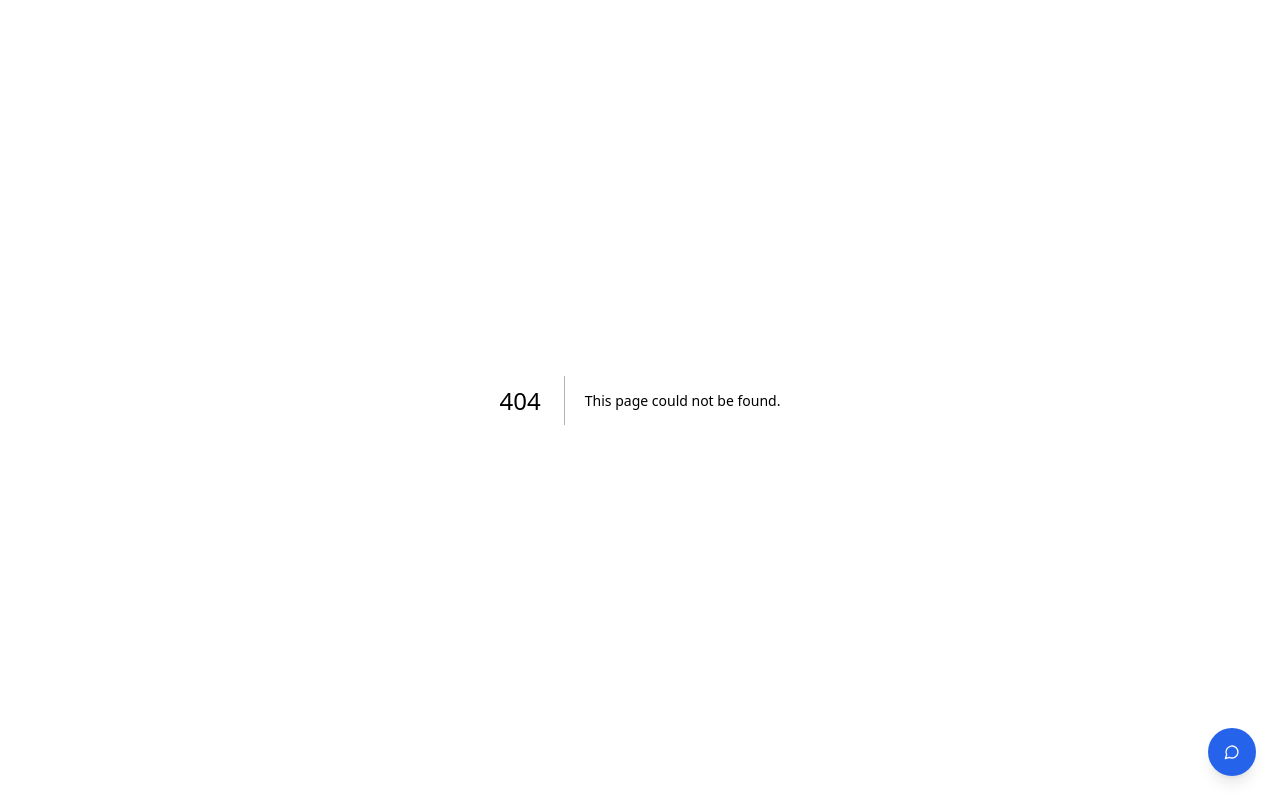
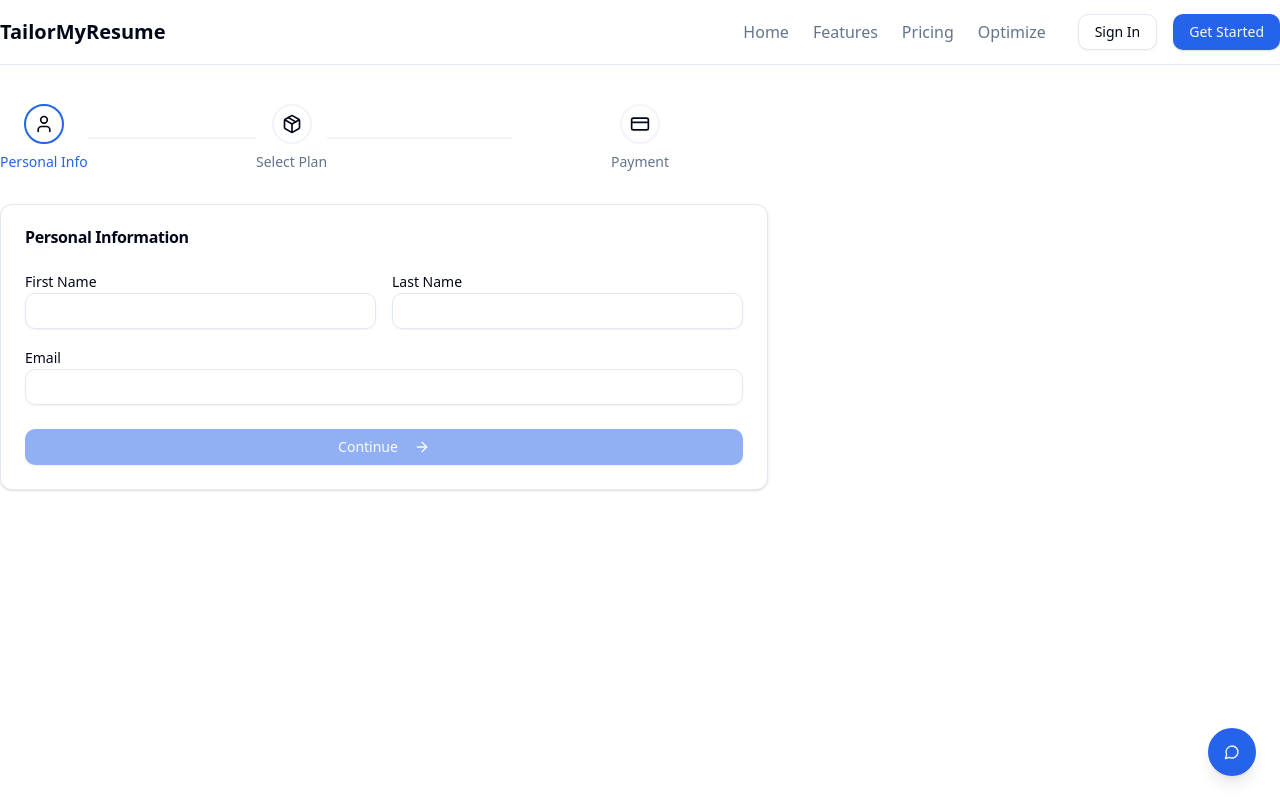
Before and after one commit to orozcop9/TailorMyResume-AI, a Next.js app: page /onboarding in a window 1280 px wide. Before the commit this address had no page. Built offline with nearby package versions, Linux system fonts and the light colour scheme.

Commit message:
feat(onboarding): Implement multi-step onboarding flow

```diff
--- a/src/components/layout/Header.tsx
+++ b/src/components/layout/Header.tsx
@@ -35,7 +35,9 @@ export function Header() {
           </div>
           <div className="flex items-center gap-4">
             <Button variant="outline">Sign In</Button>
-            <Button>Get Started</Button>
+            <Button asChild>
+              <Link href="/onboarding">Get Started</Link>
+            </Button>
           </div>
         </div>
 
@@ -66,7 +68,9 @@ export function Header() {
             ))}
             <div className="grid gap-4 pt-4 border-t">
               <Button variant="outline" className="w-full">Sign In</Button>
-              <Button className="w-full">Get Started</Button>
+              <Button asChild className="w-full">
+                <Link href="/onboarding">Get Started</Link>
+              </Button>
             </div>
           </div>
         </div>
--- /dev/null
+++ b/src/components/onboarding/OnboardingForm.tsx
@@ -0,0 +1,196 @@
+
+import { useState } from "react";
+import { Button } from "@/components/ui/button";
+import { Card, CardContent, CardHeader, CardTitle } from "@/components/ui/card";
+import { Input } from "@/components/ui/input";
+import { OnboardingSteps } from "@/components/onboarding/OnboardingSteps";
+import { RadioGroup, RadioGroupItem } from "@/components/ui/radio-group";
+import { Label } from "@/components/ui/label";
+import { ArrowRight, CheckCircle2 } from "lucide-react";
+
+export function OnboardingForm() {
+  const [step, setStep] = useState(1);
+  const [formData, setFormData] = useState({
+    firstName: "",
+    lastName: "",
+    email: "",
+    selectedPlan: "pro",
+    cardNumber: "",
+    expiryDate: "",
+    cvv: ""
+  });
+
+  const plans = [
+    {
+      id: "free",
+      name: "Free Plan",
+      price: "$0/mo",
+      description: "Perfect for trying out our services"
+    },
+    {
+      id: "pro",
+      name: "Pro Plan",
+      price: "$29/mo",
+      description: "Best for active job seekers",
+      popular: true
+    },
+    {
+      id: "enterprise",
+      name: "Enterprise Plan",
+      price: "$99/mo",
+      description: "For teams and organizations"
+    }
+  ];
+
+  const handleInputChange = (e: React.ChangeEvent<HTMLInputElement>) => {
+    const { name, value } = e.target;
+    setFormData((prev) => ({ ...prev, [name]: value }));
+  };
+
+  const handleNextStep = () => {
+    if (step < 3) {
+      setStep(step + 1);
+    } else {
+      // Handle form submission
+      console.log("Form submitted:", formData);
+    }
+  };
+
+  const isStepValid = () => {
+    switch (step) {
+      case 1:
+        return formData.firstName && formData.lastName && formData.email;
+      case 2:
+        return formData.selectedPlan;
+      case 3:
+        return formData.cardNumber && formData.expiryDate && formData.cvv;
+      default:
+        return false;
+    }
+  };
+
+  return (
+    <div className="container max-w-3xl py-10">
+      <OnboardingSteps currentStep={step} />
+
+      <Card className="mt-8">
+        <CardHeader>
+          <CardTitle>
+            {step === 1 && "Personal Information"}
+            {step === 2 && "Choose Your Plan"}
+            {step === 3 && "Payment Details"}
+          </CardTitle>
+        </CardHeader>
+        <CardContent>
+          {step === 1 && (
+            <div className="space-y-4">
+              <div className="grid grid-cols-2 gap-4">
+                <div>
+                  <Label htmlFor="firstName">First Name</Label>
+                  <Input
+                    id="firstName"
+                    name="firstName"
+                    value={formData.firstName}
+                    onChange={handleInputChange}
+                  />
+                </div>
+                <div>
+                  <Label htmlFor="lastName">Last Name</Label>
+                  <Input
+                    id="lastName"
+                    name="lastName"
+                    value={formData.lastName}
+                    onChange={handleInputChange}
+                  />
+                </div>
+              </div>
+              <div>
+                <Label htmlFor="email">Email</Label>
+                <Input
+                  id="email"
+                  name="email"
+                  type="email"
+                  value={formData.email}
+                  onChange={handleInputChange}
+                />
+              </div>
+            </div>
+          )}
+
+          {step === 2 && (
+            <RadioGroup
+              value={formData.selectedPlan}
+              onValueChange={(value) => setFormData((prev) => ({ ...prev, selectedPlan: value }))}
+              className="space-y-4"
+            >
+              {plans.map((plan) => (
+                <Label
+                  key={plan.id}
+                  htmlFor={plan.id}
+                  className={`flex items-center justify-between p-4 border rounded-lg cursor-pointer hover:border-primary transition-colors ${
+                    formData.selectedPlan === plan.id ? "border-primary bg-primary/5" : ""
+                  } ${plan.popular ? "ring-2 ring-primary" : ""}`}
+                >
+                  <div className="flex items-start gap-3">
+                    <RadioGroupItem value={plan.id} id={plan.id} />
+                    <div>
+                      <div className="font-medium">{plan.name}</div>
+                      <div className="text-sm text-muted-foreground">{plan.description}</div>
+                    </div>
+                  </div>
+                  <div className="text-lg font-bold">{plan.price}</div>
+                </Label>
+              ))}
+            </RadioGroup>
+          )}
+
+          {step === 3 && (
+            <div className="space-y-4">
+              <div>
+                <Label htmlFor="cardNumber">Card Number</Label>
+                <Input
+                  id="cardNumber"
+                  name="cardNumber"
+                  value={formData.cardNumber}
+                  onChange={handleInputChange}
+                  placeholder="1234 5678 9012 3456"
+                />
+              </div>
+              <div className="grid grid-cols-2 gap-4">
+                <div>
+                  <Label htmlFor="expiryDate">Expiry Date</Label>
+                  <Input
+                    id="expiryDate"
+                    name="expiryDate"
+                    value={formData.expiryDate}
+                    onChange={handleInputChange}
+                    placeholder="MM/YY"
+                  />
+                </div>
+                <div>
+                  <Label htmlFor="cvv">CVV</Label>
+                  <Input
+                    id="cvv"
+                    name="cvv"
+                    value={formData.cvv}
+                    onChange={handleInputChange}
+                    placeholder="123"
+                  />
+                </div>
+              </div>
+            </div>
+          )}
+
+          <Button
+            onClick={handleNextStep}
+            disabled={!isStepValid()}
+            className="w-full mt-6"
+          >
+            {step === 3 ? "Complete Sign Up" : "Continue"}
+            <ArrowRight className="ml-2 h-4 w-4" />
+          </Button>
+        </CardContent>
+      </Card>
+    </div>
+  );
+}
--- /dev/null
+++ b/src/components/onboarding/OnboardingSteps.tsx
@@ -0,0 +1,72 @@
+
+import { Check, User, CreditCard, Package } from "lucide-react";
+
+interface OnboardingStepsProps {
+  currentStep: number;
+}
+
+export function OnboardingSteps({ currentStep }: OnboardingStepsProps) {
+  const steps = [
+    {
+      title: "Personal Info",
+      icon: User,
+    },
+    {
+      title: "Select Plan",
+      icon: Package,
+    },
+    {
+      title: "Payment",
+      icon: CreditCard,
+    },
+  ];
+
+  return (
+    <div className="flex justify-between">
+      {steps.map((step, index) => {
+        const stepNumber = index + 1;
+        const isComplete = currentStep > stepNumber;
+        const isCurrent = currentStep === stepNumber;
+
+        return (
+          <div
+            key={step.title}
+            className="flex flex-1 items-center justify-center"
+          >
+            <div className="flex flex-col items-center gap-2">
+              <div
+                className={`flex h-10 w-10 items-center justify-center rounded-full border-2 ${
+                  isComplete
+                    ? "border-primary bg-primary text-primary-foreground"
+                    : isCurrent
+                    ? "border-primary"
+                    : "border-muted"
+                }`}
+              >
+                {isComplete ? (
+                  <Check className="h-5 w-5" />
+                ) : (
+                  <step.icon className="h-5 w-5" />
+                )}
+              </div>
+              <span
+                className={`text-sm ${
+                  isCurrent ? "font-medium text-primary" : "text-muted-foreground"
+                }`}
+              >
+                {step.title}
+              </span>
+            </div>
+            {index < steps.length - 1 && (
+              <div
+                className={`h-[2px] flex-1 ${
+                  isComplete ? "bg-primary" : "bg-muted"
+                }`}
+              />
+            )}
+          </div>
+        );
+      })}
+    </div>
+  );
+}
--- /dev/null
+++ b/src/pages/onboarding/index.tsx
@@ -0,0 +1,22 @@
+
+import { Header } from "@/components/layout/Header";
+import { OnboardingForm } from "@/components/onboarding/OnboardingForm";
+import Head from "next/head";
+
+export default function OnboardingPage() {
+  return (
+    <>
+      <Head>
+        <title>Get Started - TailorMyResume AI</title>
+        <meta name="description" content="Start optimizing your resume with AI-powered tools and increase your chances of landing your dream job." />
+      </Head>
+
+      <div className="min-h-screen">
+        <Header />
+        <main className="pt-16">
+          <OnboardingForm />
+        </main>
+      </div>
+    </>
+  );
+}
```
